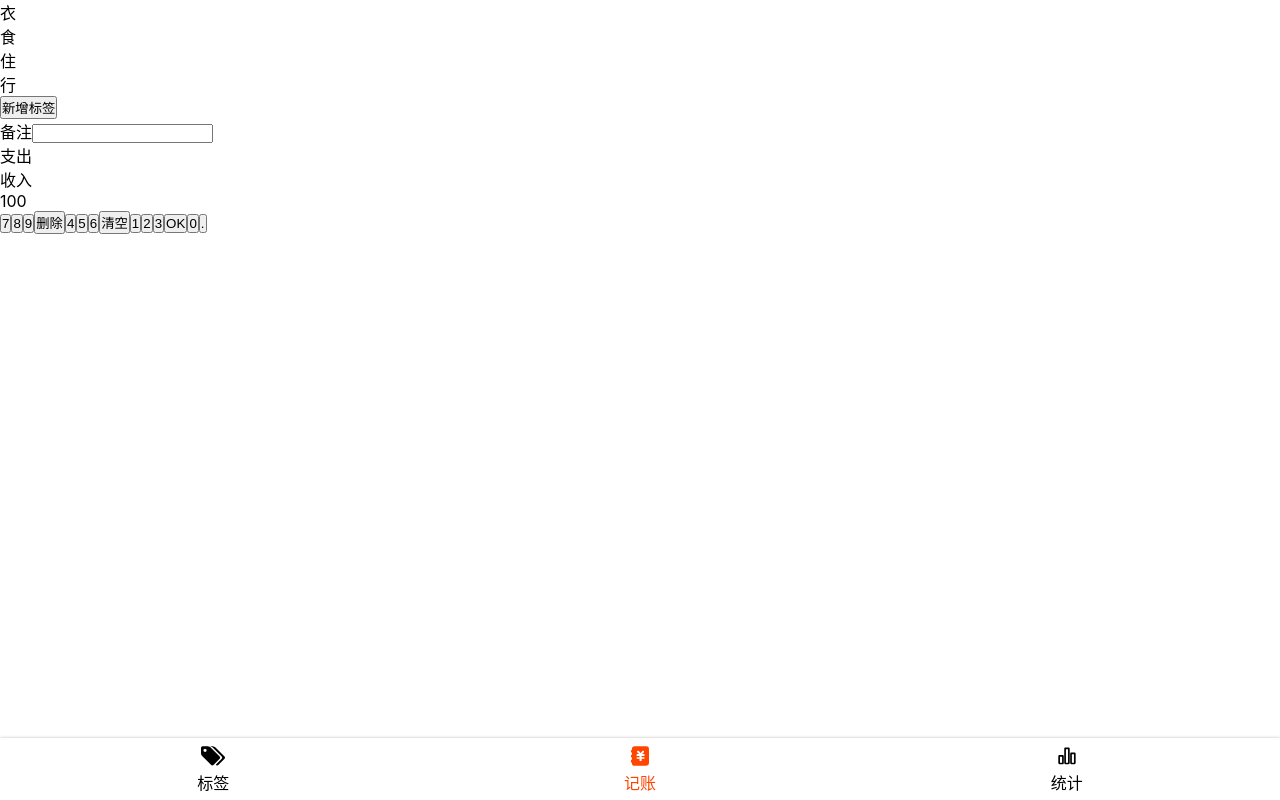
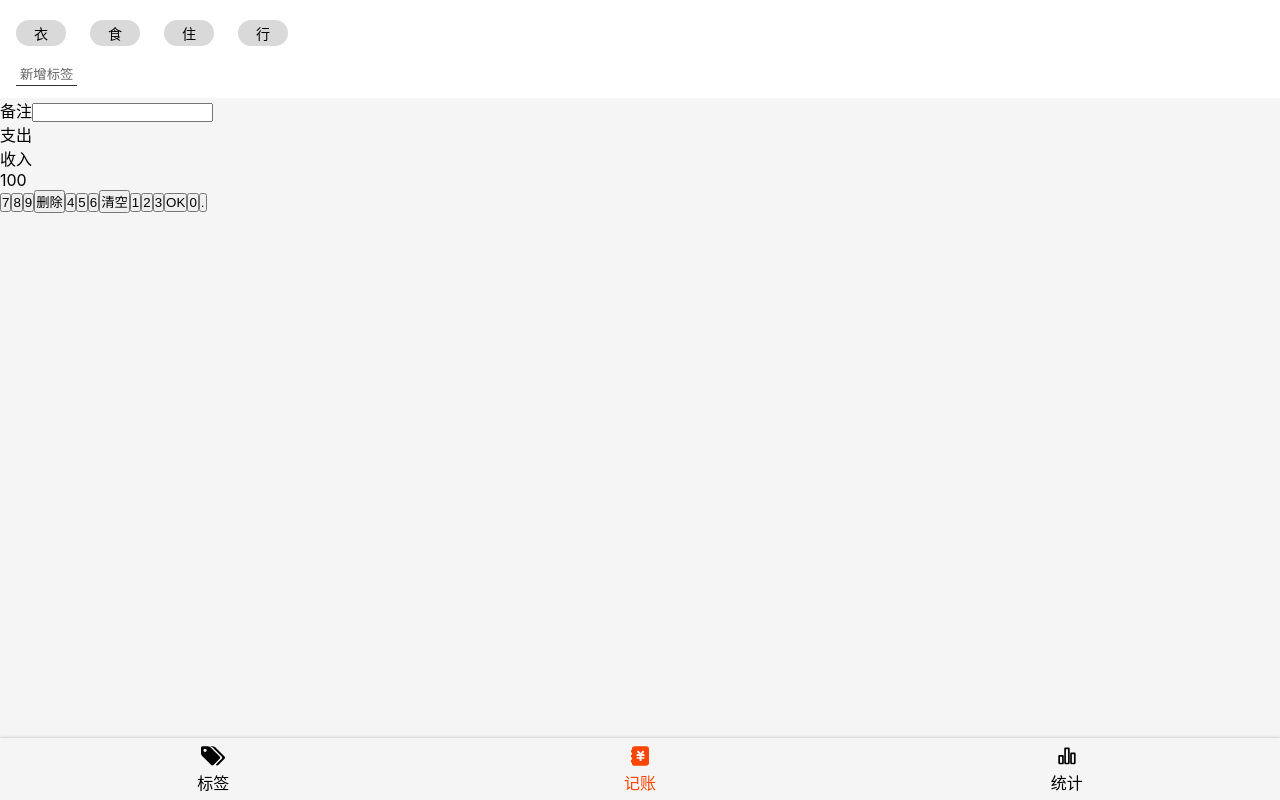
Before and after one commit to jrj444/booknow-react, a React app: page /#/money in a window 1280 px wide. Built offline with nearby package versions, Linux system fonts and the light colour scheme.

Commit message:
完成 Money.tsx 的 TagsSection UI

```diff
--- a/src/index.scss
+++ b/src/index.scss
@@ -23,4 +23,5 @@
 body {
   font-family: $font-hei;
   font-size: 16px;
+  background: #f5f5f5;
 }
--- a/src/views/Money.tsx
+++ b/src/views/Money.tsx
@@ -3,8 +3,29 @@
 import styled from 'styled-components';
 
 const TagsSection = styled.section`
+  background: #ffffff;
+  padding: 12px 16px;
+  > ol {
+    display: flex;
+    margin: 0 -12px;
+    > li {
+      background: #d9d9d9;
+      border-radius: 18px;
+      padding: 3px 18px;
+      font-size: 14px;
+      margin: 8px 12px;
+    }
+  }
+  > button {
+    background: none;
+    border: none;
+    padding: 2px 4px;
+    border-bottom: 1px solid #333333;
+    color: #666666;
+    margin-top: 8px;
+  }
+`;
 
-`;
 
 const NotesSection = styled.section`
 
```
